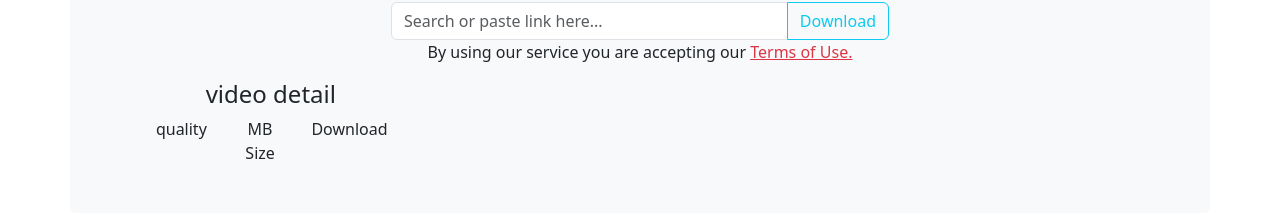
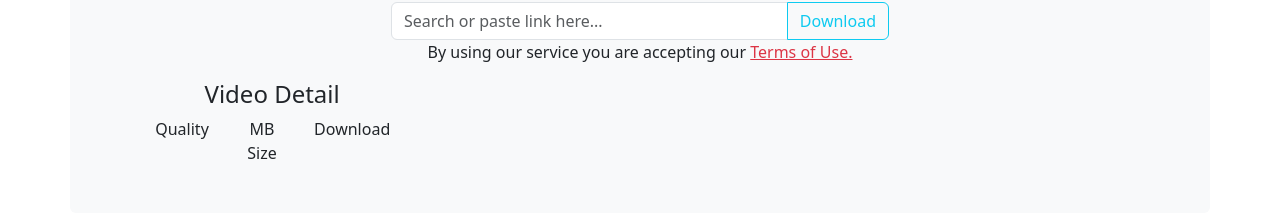
Before and after one commit to Synergy11/DownloadApp, a React (Vite) app: page / in a window 1280 px wide. Shown: the part 218-433 px from the top of the page. Built offline with nearby package versions, Linux system fonts and the light colour scheme.

Commit message:
Change the video details

```diff
--- a/package.json
+++ b/package.json
@@ -10,6 +10,8 @@
     "preview": "vite preview"
   },
   "dependencies": {
+    "bootstrap": "^5.3.3",
+    "downloading_app": "file:",
     "react": "^18.3.1",
     "react-dom": "^18.3.1"
   },
--- a/src/Items/items.js
+++ b/src/Items/items.js
@@ -0,0 +1,5 @@
+export const VideoDetails = [
+    { title: 'Quality' },
+    { title: 'MB Size' },
+    { title: 'Download' }
+]
--- a/src/components/BodyPart.tsx
+++ b/src/components/BodyPart.tsx
@@ -1,7 +1,7 @@
 
   function BodyPart() {
     return (
-      <div className="container text-cnter">
+      <div className="container text-center">
       <h3 className="text-center mt-4 text-info">YouTube Video Downloader</h3>
       <p className="text-center m-3">
         <b>VideoAnyWhere</b> allows you to convert & download video from YouTube,
--- a/src/components/BodyView.tsx
+++ b/src/components/BodyView.tsx
@@ -1,10 +1,5 @@
-export const item =[
-  {title: "quality"},
-  {title: "MB Size"},
-  {title: "Download"}
-]
+import { VideoDetails } from "../Items/items";
 function BodyView() {
-  console.log(item);
   return (
     <div className="container rounded text-center mt-5 p-5 bg-body-tertiary">
       <label className="form-label fs-1">Download video from All Media</label>
@@ -21,26 +16,30 @@ function BodyView() {
           value={"Download"}
         />
       </div>
-      <p>By using our service you are accepting our <a href="#" className="text-danger ">Terms of Use.</a></p>
+      <p>
+        By using our service you are accepting our{" "}
+        <a href="#" className="text-danger ">
+          Terms of Use.
+        </a>
+      </p>
 
-      <div className="container text center" >
+      <div className="container text center">
         <div className="row ">
-        <div className="col-auto">
-          {/* video image link  */}
-        </div>
-        <div className="col-auto">
-              <h4>video detail</h4>
-              <div className="row text-center">
-                <div className="col">quality</div>
-                <div className="col">MB Size</div>
-                <div className="col">Download</div>
-              </div>
-        </div>
+          <div className="col-auto">{/* video image link  */}</div>
+          <div className="col-auto">
+            <h4>Video Detail</h4>
+            <div className="row text-center">
+              {VideoDetails.map((videoDetails, index) => (
+                <div className="col" key={index}>
+                  {videoDetails.title}
+                </div>
+              ))}
+            </div>
+          </div>
         </div>
       </div>
     </div>
   );
 }
 
-
 export default BodyView;
```
Also changed, not shown: 1 other file (tests, documents, lock files or other folders).
